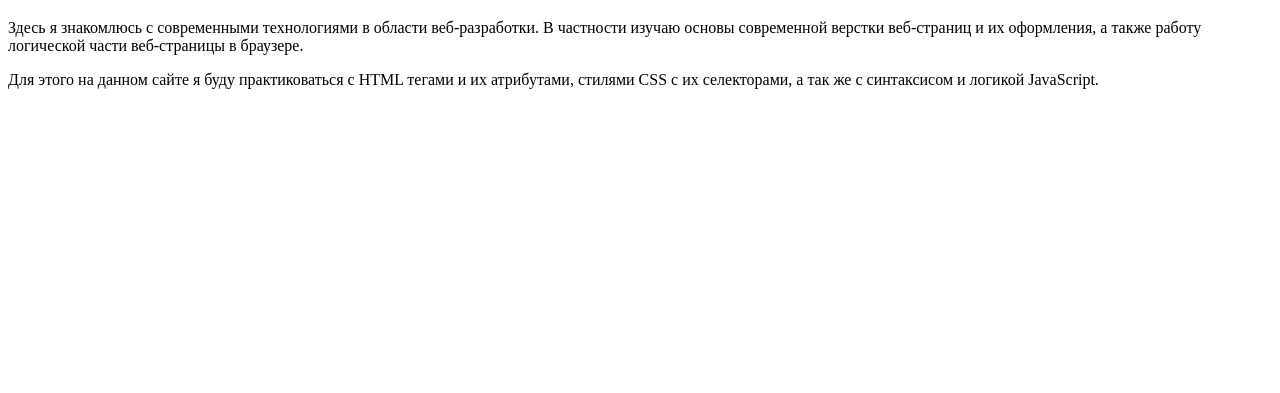
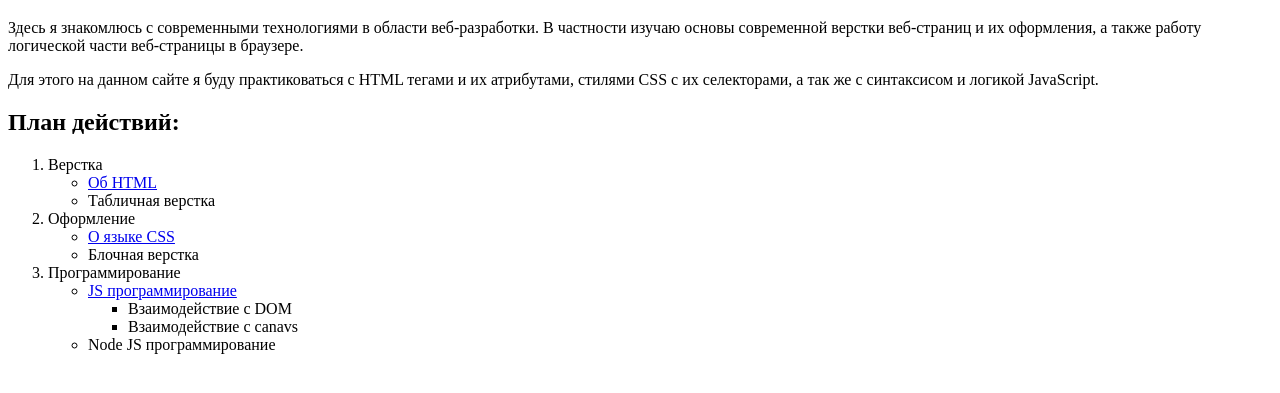
Before and after one commit to pixxbe/site, a plain HTML site: page index.html in a window 1280 px wide. Shown: the part 61-454 px from the top of the page. Drawn offline with Linux system fonts and the light colour scheme.

Commit message:
Update index.html

```diff
--- a/index.html
+++ b/index.html
@@ -3,16 +3,69 @@
 
     <head>
         <meta charset="UTF-8">
-        <title>Document</title>
+        <title>Мой сайт</title>
+
     </head>
 
     <body>
-        <h1>ДОБРО ПОЖАЛОВАТЬ НА МОЙ САЙТ</h1>
+        <h1>
+            ДОБРО ПОЖАЛОВАТЬ НА МОЙ САЙТ
+        </h1>
 
-        <p>Здесь я знакомлюсь с современными технологиями в области веб-разработки. В частности изучаю основы современной верстки веб-страниц и их оформления, а также работу логической части веб-страницы в браузере.</p>
+        <p>
+            Здесь я знакомлюсь с современными технологиями в области веб-разработки.
+            В частности изучаю основы современной верстки веб-страниц и их оформления,
+            а также работу логической части веб-страницы в браузере.
+        </p>
 
-        </p>Для этого на данном сайте я буду практиковаться с HTML тегами и их атрибутами, стилями CSS с их селекторами, а так же с синтаксисом и логикой JavaScript.</p>
+        </p>
+            Для этого на данном сайте я буду практиковаться с HTML тегами и их атрибутами,
+            стилями CSS с их селекторами, а так же с синтаксисом и логикой JavaScript.
+        </p>
+
+        <h2>План действий:</h2>
+
+        <ol>
+            <li>
+                Верстка
+                <ul>
+                    <li>
+                        <a href="pages/HTML.html">Об HTML</a>
+                    </li>
+                    <li>Табличная верстка</li>
+                </ul>
+            </li>
+            <li>
+                Оформление
+                <ul>
+                    <li>
+                        <a href="pages/CSS.html">О языке CSS</a>
+                    </li>
+                    <li>Блочная верстка</li>
+                </ul>
+            </li>
+            <li>
+                Программирование
+                <ul>
+                    <li>
+                        <a href="pages/JS.html">JS программирование</a>
+                    </li>
+                        <ul>
+                            <li>
+                                Взаимодействие с DOM
+                            </li>
+
+                            <li>
+                                Взаимодействие с canavs
+                            </li>
+                         </ul>
+                    <li>
+                        Node JS программирование
+                    </li>
+                </ul>
+            </li>
+        </ol>
 
     </body>
 
-</html>
+    </html>
```
